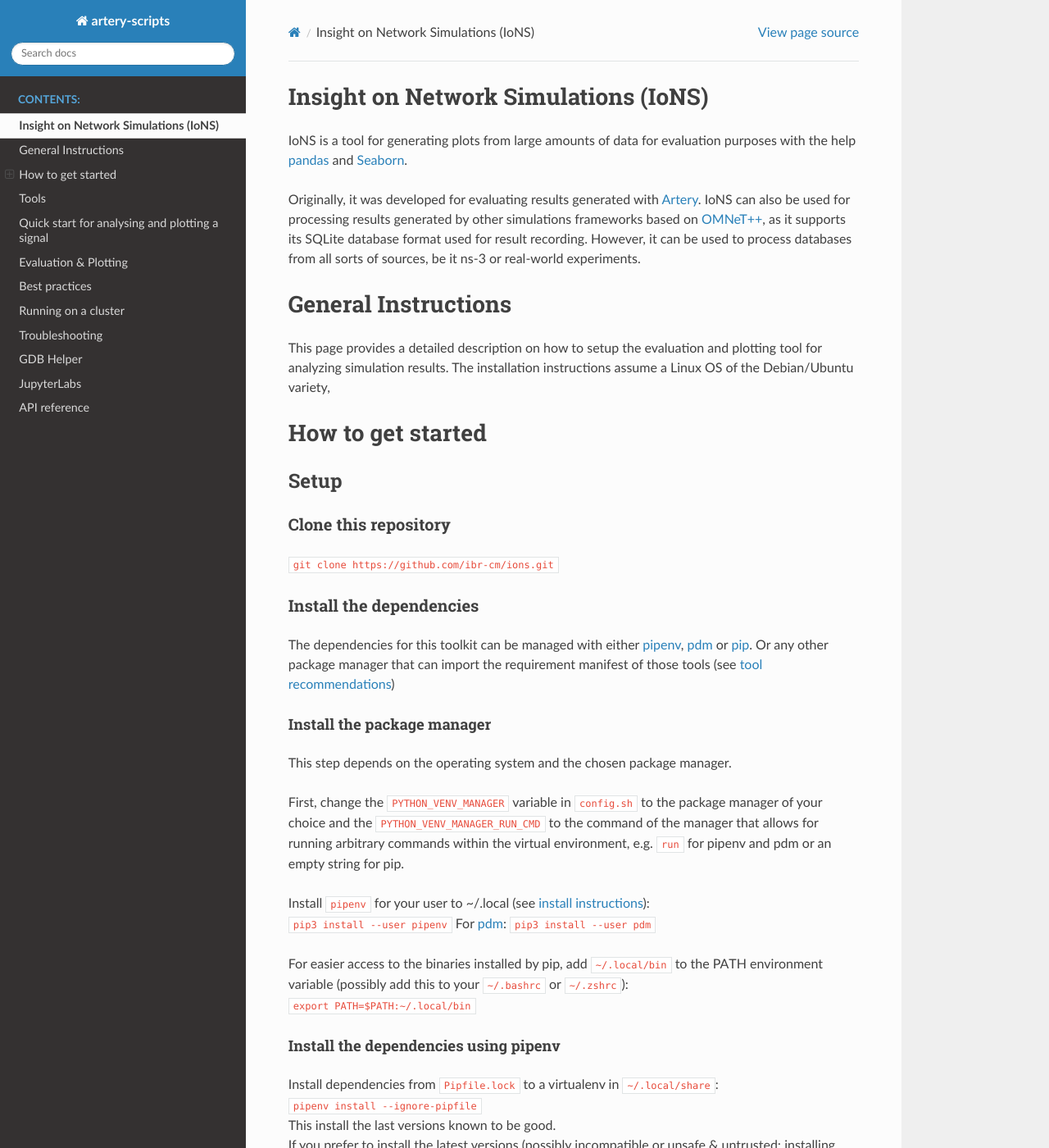
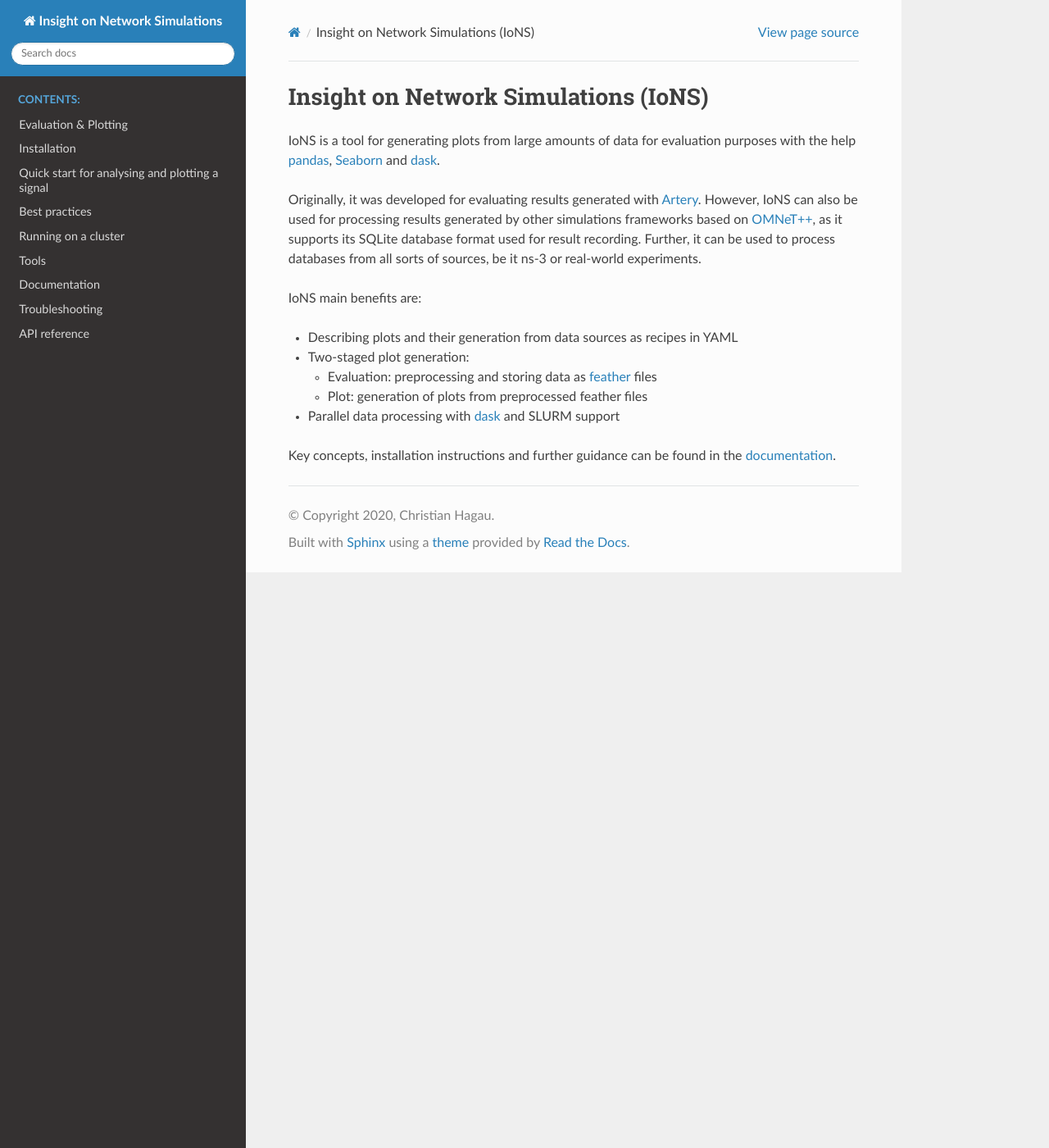
Before and after one commit to ibr-cm/ions, a Sphinx documentation site: the page built from docs/source/general.md, in a window 1280 px wide and 1400 px high. Shown: the whole window at 82% size. Built offline with Sphinx 7.4.7 and the Read the Docs theme 2.0.0, drawn with Linux system fonts in a browser that asks for light colours; pages that are not in the unit, such as notebooks, are missing from menus; some of the changed text lies outside the part shown.

````diff
--- a/docs/source/conf.py
+++ b/docs/source/conf.py
@@ -17,7 +17,7 @@
 
 # -- Project information -----------------------------------------------------
 
-project = 'artery-scripts'
+project = 'Insight on Network Simulations'
 copyright = '2020, Christian Hagau'
 author = 'Christian Hagau'
 
--- a/docs/source/general.md
+++ b/docs/source/general.md
@@ -1,74 +1,16 @@
 # Insight on Network Simulations (IoNS)
 
-IoNS is a tool for generating plots from large amounts of data for evaluation purposes with the help [pandas](https://pandas.pydata.org/) and [Seaborn](https://seaborn.pydata.org/).
+IoNS is a tool for generating plots from large amounts of data for evaluation purposes with the help [pandas](https://pandas.pydata.org/), [Seaborn](https://seaborn.pydata.org/) and [dask](https://www.dask.org/).
 
 Originally, it was developed for evaluating results generated with [Artery](http://artery.v2x-research.eu/).
-IoNS can also be used for processing results generated by other simulations frameworks based on [OMNeT++](https://omnetpp.org/), as it supports its SQLite database format used for result recording.
-However, it can be used to process databases from all sorts of sources, be it ns-3 or real-world experiments.
+However, IoNS can also be used for processing results generated by other simulations frameworks based on [OMNeT++](https://omnetpp.org/), as it supports its SQLite database format used for result recording.
+Further, it can be used to process databases from all sorts of sources, be it ns-3 or real-world experiments.
 
-# General Instructions
+IoNS main benefits are:
+ * Describing plots and their generation from data sources as recipes in YAML
+ * Two-staged plot generation:
+    * Evaluation: preprocessing and storing data as [feather](https://arrow.apache.org/docs/python/feather.html) files
+    * Plot: generation of plots from preprocessed feather files
+ * Parallel data processing with [dask](https://www.dask.org/) and SLURM support
 
-This page provides a detailed description on how to setup the evaluation and plotting tool for analyzing simulation results.
-The installation instructions assume a Linux OS of the Debian/Ubuntu variety,
-
-# How to get started
-## Setup
-
-### Clone this repository
-`git clone https://github.com/ibr-cm/ions.git`
-
-### Install the dependencies
-
-The dependencies for this toolkit can be managed with either [pipenv](https://pipenv.kennethreitz.org/en/latest/), [pdm](https://pdm.fming.dev/latest/) or [pip](https://pip.pypa.io/en/stable/).
-Or any other package manager that can import the requirement manifest of those tools (see [tool recommendations](https://packaging.python.org/en/latest/guides/tool-recommendations/))
-
-#### Install the package manager
-
-This step depends on the operating system and the chosen package manager.
-
-First, change the `PYTHON_VENV_MANAGER` variable in `config.sh` to the package
-manager of your choice and the `PYTHON_VENV_MANAGER_RUN_CMD` to the command of
-the manager that allows for running arbitrary commands within the virtual
-environment, e.g. `run` for pipenv and pdm or an empty string for pip.
-
-Install `pipenv` for your user to ~/.local (see [install instructions](https://pipenv.kennethreitz.org/en/latest/install/#pragmatic-installation-of-pipenv)):
-`pip3 install --user pipenv`
-For [pdm](https://pdm.fming.dev/latest/#other-installation-methods):
-`pip3 install --user pdm`
-
-For easier access to the binaries installed by pip, add `~/.local/bin` to the PATH environment variable (possibly add this to your `~/.bashrc` or `~/.zshrc`):
-`export PATH=$PATH:~/.local/bin`
-
-#### Install the dependencies using pipenv
-Install dependencies from `Pipfile.lock` to a virtualenv in `~/.local/share`:
-`pipenv install --ignore-pipfile`
-This install the last versions known to be good.
-If you prefer to install the latest versions (possibly incompatible or unsafe & untrusted; installing from `Pipfile.lock` checks the hashes of the installed packages), run:
-`pipenv install`
-If you prefer to install the packages into the project directory, set the `PIPENV_VENV_IN_PROJECT` environment variable to `1`, see [virtualenv mapping caveat](https://pipenv.kennethreitz.org/en/latest/install/#virtualenv-mapping-caveat).
-
-#### Install the dependencies using pdm
-
-If you want to install the versions specified in the lock file:
-`pdm sync`
-Or install the latest versions instead, with the already mentioned caveats:
-`pdm install`
-
-#### Install the dependencies using pip
-
-If you want to install the versions specified in the lock file:
-`pip install -r requirements.txt`
-
-## Documentation
-
-This project is documented using
- [Sphinx](https://www.sphinx-doc.org)
-and
- [numpydoc](https://numpydoc.readthedocs.io).
-The theme being used is [Read the Docs Sphinx Theme](https://sphinx-rtd-theme.readthedocs.io).
-
-To generate the documentation (in HTML format, see `doc/Makefile` for other formats), execute:
-```
-cd docs
-make html
-```
+Key concepts, installation instructions and further guidance can be found in the [documentation](https://ibr-cm.github.io/ions/).
````
Also changed, not shown: docs/source/documentation.md (added, +13 -0 lines), docs/source/evaluation_plotting.md (+6 -3 lines), docs/source/gdb_helper.md (deleted, +0 -18 lines), docs/source/index.rst (+10 -13 lines), docs/source/installation.md (added, +49 -0 lines), docs/source/tools.md (+0 -12 lines), transforms.py (+4 -4 lines), 1 other file.
